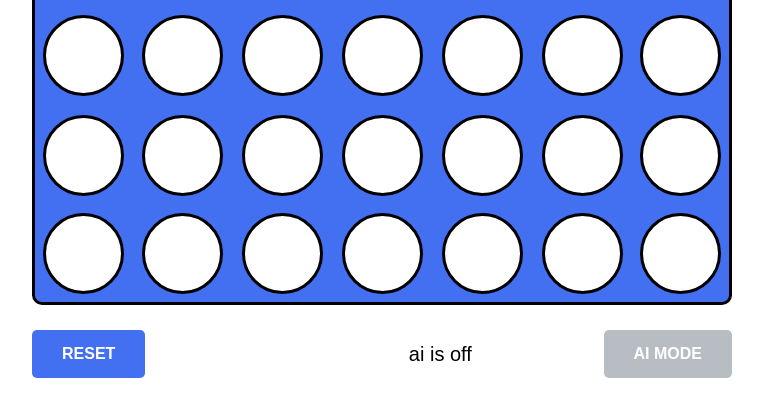
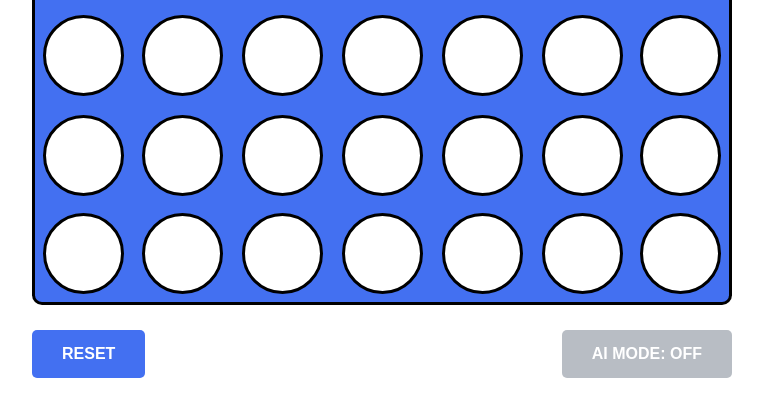
Before and after one commit to FaisalAlhashem/connect4-javaScript, a PHP site: page / in a window 1280 px wide. Shown: the part 467-870 px from the top of the page, without its empty margins (258-1021 px from the left). Run offline with PHP 8.4, Linux system fonts and the light colour scheme.

Commit message:
adjusted styles and structure for AI

```diff
--- a/index.html
+++ b/index.html
@@ -66,8 +66,7 @@
     <div class="footer">
       <button class="reset">Reset</button>
       <span class="status"></span>
-      <span class="AIstatus">ai is off</span>
-      <button class="AI">AI mode</button>
+      <button class="AI">AI mode: off</button>
     </div>
     <script src="app.js"></script>
   </body>
--- a/styles.css
+++ b/styles.css
@@ -121,7 +121,7 @@ h1 {
 }
 
 .AI:active {
-  background-color: #4d7ef1;
+  background-color: rgb(141, 147, 155);
 }
 
 .on {
```
